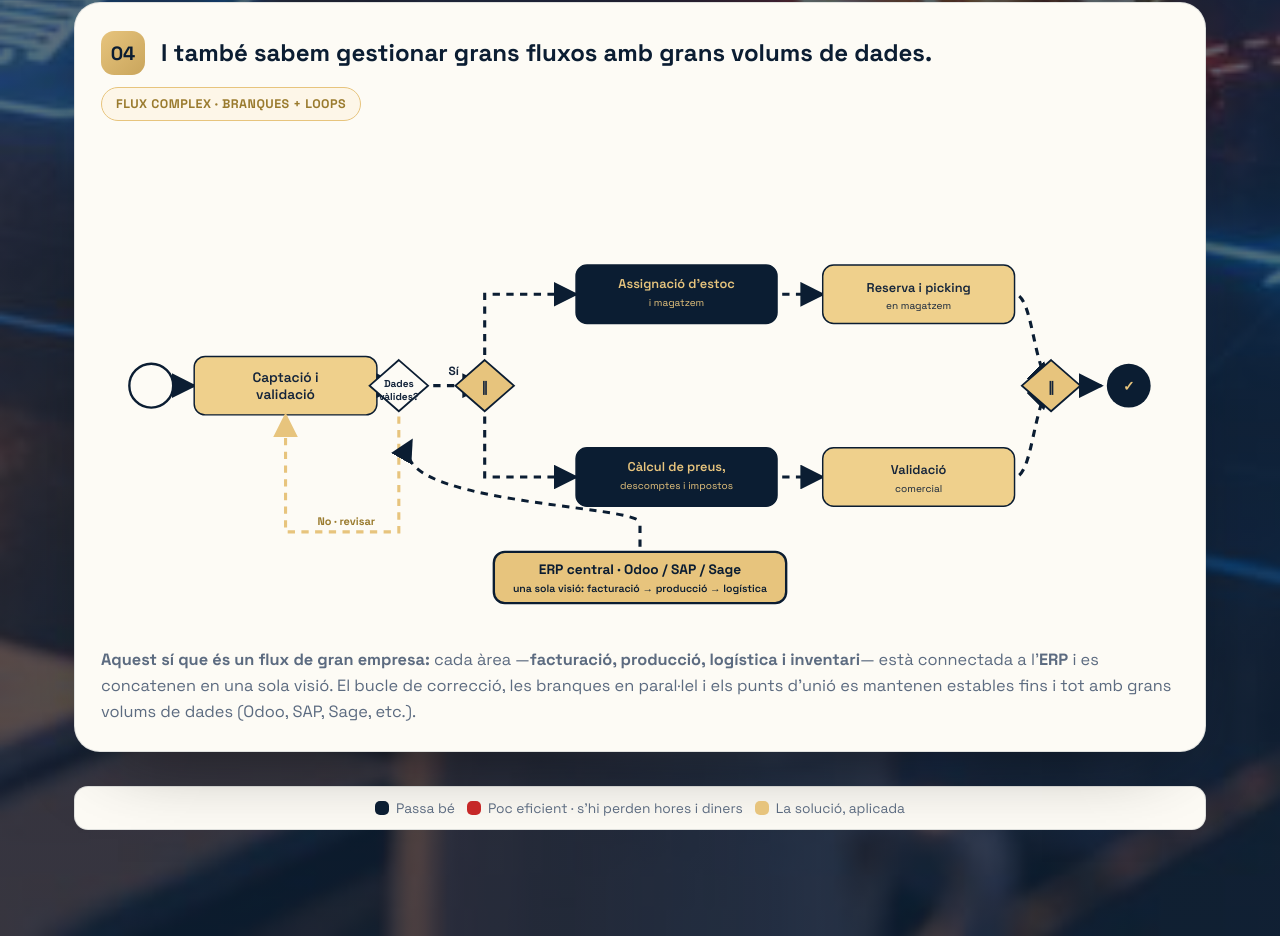
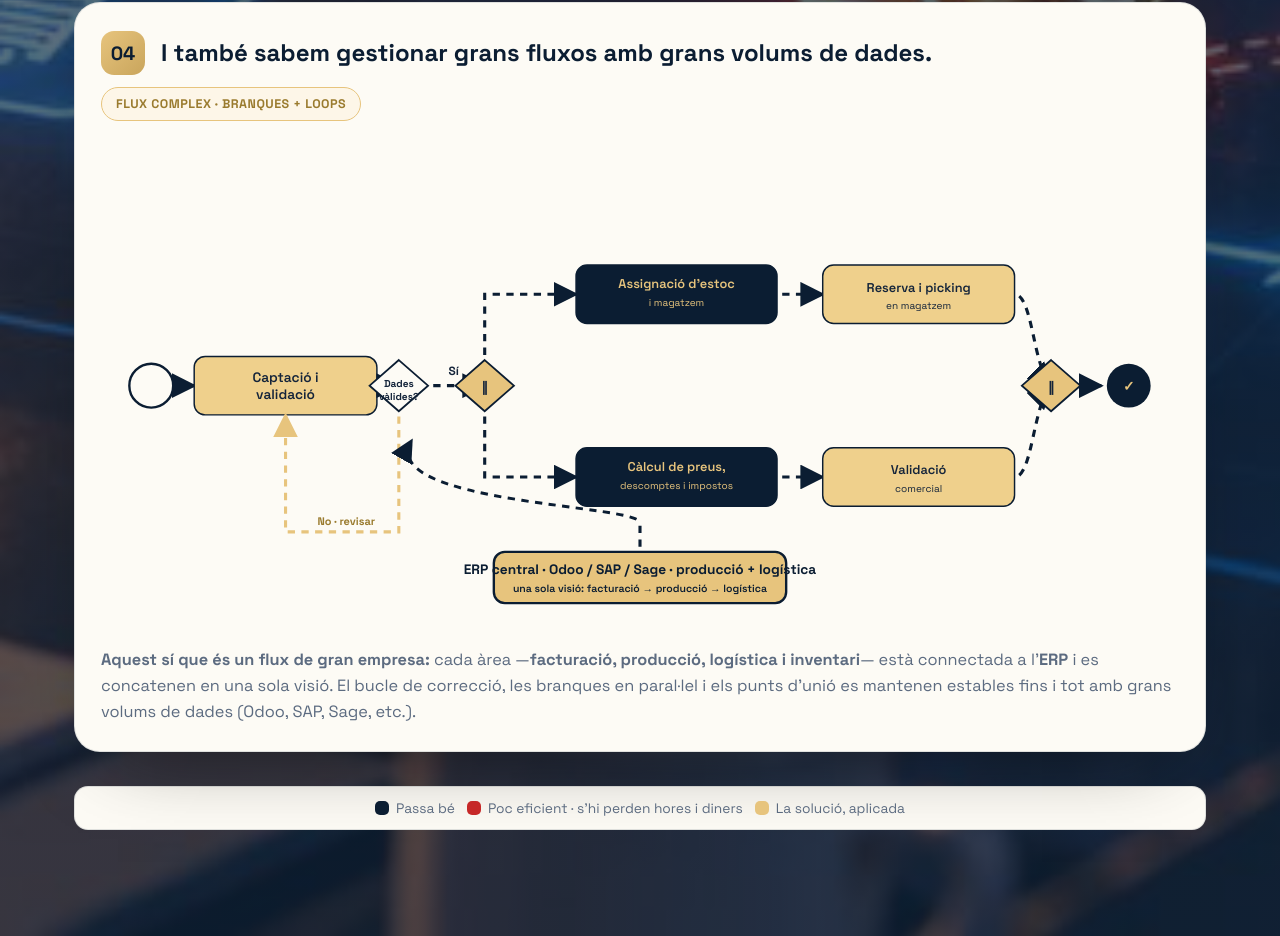
Before and after one commit to solutionpartner/auditoria, a plain HTML site: page index.html in a window 1280 px wide. Shown: the part 5326-6262 px from the top of the page. Drawn offline with Linux system fonts and the light colour scheme.

Commit message:
Flux complex (04): node ERP central ampliat — facturació, producció i logística concatenades en una sola visió (model BPMN gran empresa, ref. Camunda/ERP)

```diff
--- a/index.html
+++ b/index.html
@@ -493,7 +493,7 @@
           <ellipse cx="1125" cy="270" rx="24" ry="24" fill="#0B1D32"/>
           <text x="1125" y="276" text-anchor="middle" font-family="Space Grotesk" font-size="15" fill="#E7C47D" font-weight="700">✓</text>
           <rect x="430" y="452" width="320" height="56" rx="12" fill="#E7C47D" stroke="#0B1D32" stroke-width="2.6"/>
-          <text x="590" y="476" text-anchor="middle" font-family="Space Grotesk" font-size="15" fill="#0B1D32" font-weight="800">ERP central · Odoo / SAP / Sage</text>
+          <text x="590" y="476" text-anchor="middle" font-family="Space Grotesk" font-size="15" fill="#0B1D32" font-weight="800">ERP central · Odoo / SAP / Sage · producció + logística</text>
           <text x="590" y="496" text-anchor="middle" font-family="Space Grotesk" font-size="11.5" fill="#0B1D32" font-weight="600">una sola visió: facturació → producció → logística</text>
           <line x1="590" y1="452" x2="590" y2="420" class="flow-anim" stroke="#0B1D32" stroke-width="3.4"/>
           <path d="M590,420 C590,400 300,400 340,330" class="flow-anim" fill="none" stroke="#0B1D32" stroke-width="3.2" marker-end="url(#c4n)"/>
```
